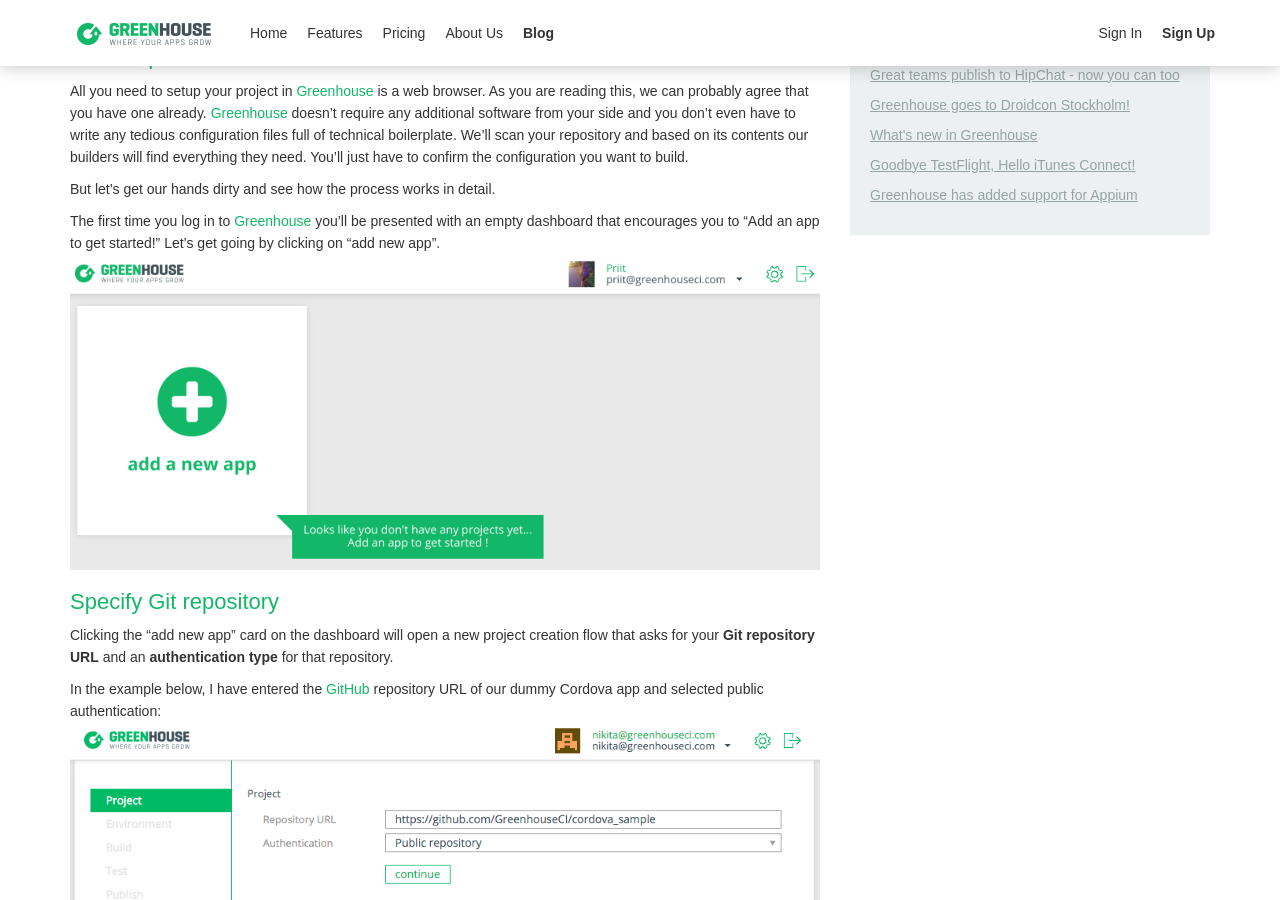
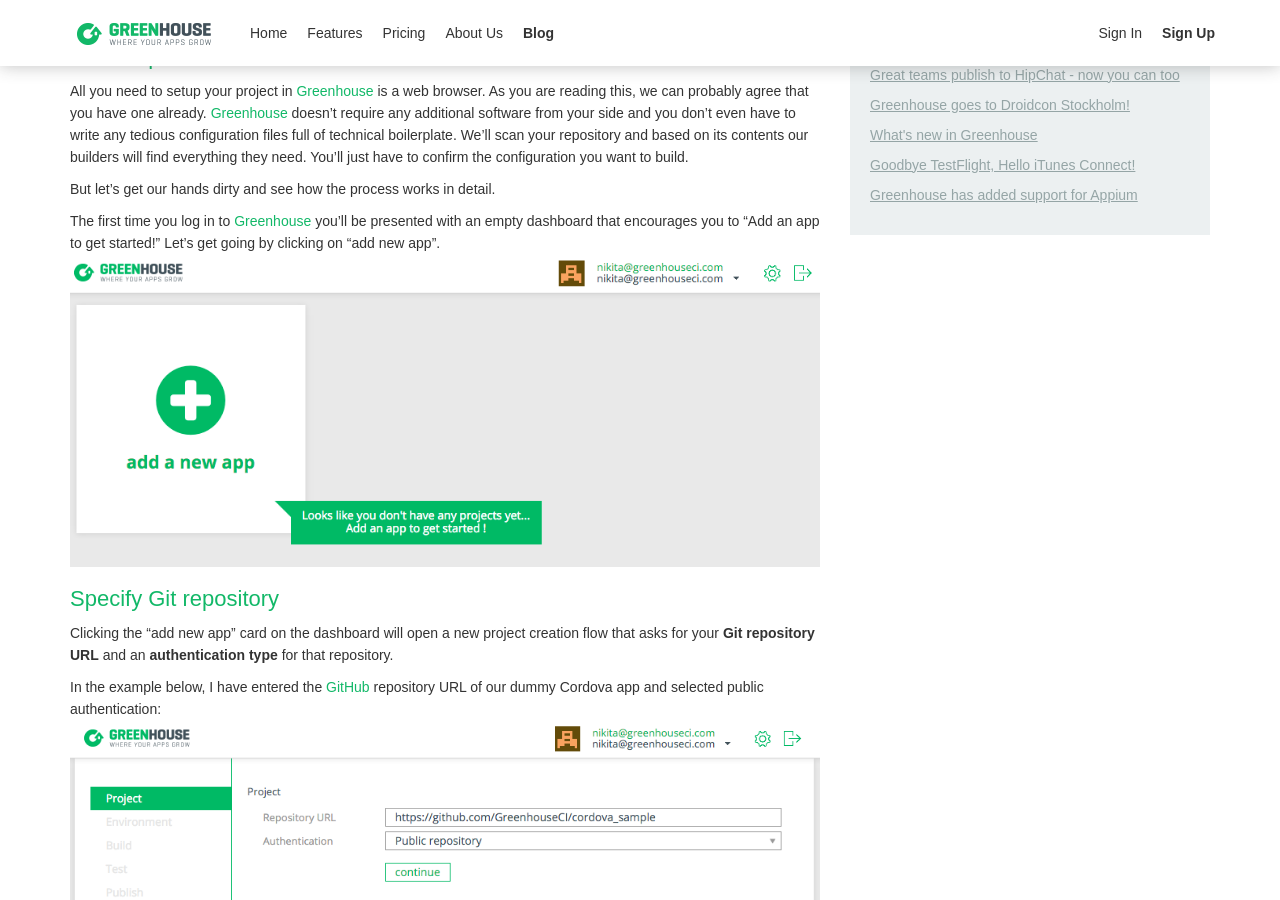
Before and after one commit to GreenhouseCI/blog.greenhouseci.com, a Jekyll site: the page built from pages/cordova_tutorial.md, in a window 1280 px wide and 900 px high, scrolled down 415 px. Built offline with Jekyll 4.4.1, drawn with Linux system fonts in a browser that asks for light colours; nearby versions of some CDN libraries; comment, search, counter and statistics services are not loaded.

Commit message:
Use more suitable image assets in the cordova tutorial

```diff
--- a/pages/cordova_tutorial.md
+++ b/pages/cordova_tutorial.md
@@ -33,7 +33,7 @@
 The first time you log in to [Greenhouse](https://app.greenhouseci.com) you'll be
 presented with an empty dashboard that encourages you to "Add an app to get started!"
 Let's get going by clicking on "add new app".
-![Greenhouse dashboard]({{ site.url }}/assets/empty-dashboard.png "Greenhouse dashboard")
+![Greenhouse dashboard]({{ site.url }}/assets/empty-dashboard-cordova.png "Greenhouse dashboard")
 
 <h2 id="specify-git-repository">Specify Git repository</h2>
 
```
Also changed, not shown: assets/add-app-building-cordova.png, assets/empty-dashboard-cordova.png (added).
